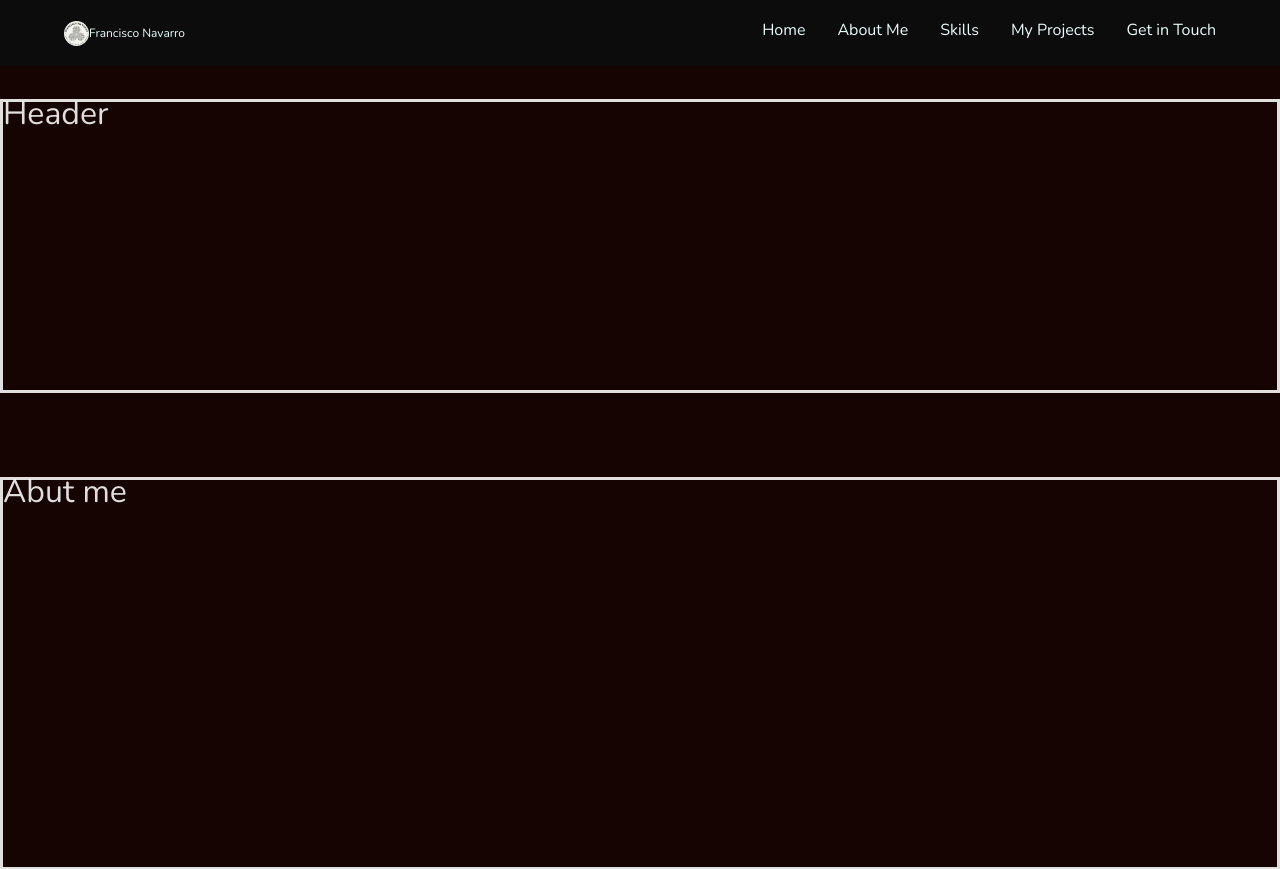
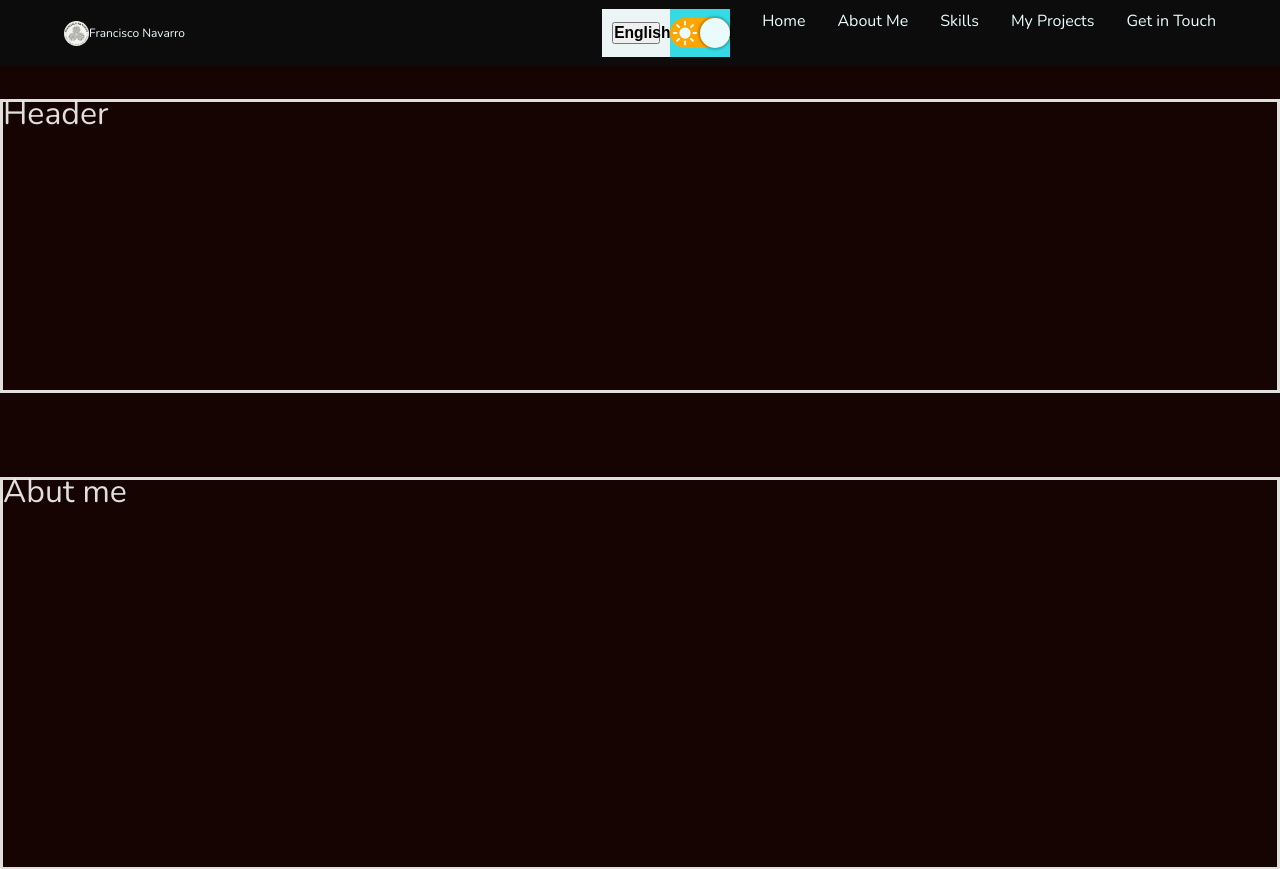
Before and after one commit to FranNavarro27F/Portfolio_fran_2, a React (Vite) app in the folder vite-project/: page / in a window 1280 px wide. Shown: the top 869 px of the page. Built offline with nearby package versions, Linux system fonts and the light colour scheme.

Commit message:
dark and light mode succeeded in using useRef to modify className in css

```diff
--- a/vite-project/src/App.css
+++ b/vite-project/src/App.css
@@ -92,14 +92,12 @@ Variables CSS
 --texto-6-bolt: 700 0.75rem/normal PT Sans;
 --texto-7: 400 0.5625rem/normal PT Sans;
 --texto-7-bolt: 700 0.5625rem/normal PT Sans;  */
-
-
 /* --------------------------------------------------------------- */
 }
 
 
 
-/*--- Mobile menu ---*/
+/*--- <Mobile menu> ---*/
 .nav{
   position: fixed;
   display: flex;
@@ -108,7 +106,7 @@ Variables CSS
   min-height: 4.125rem;
   width: 100vw;
 }
-/* -- logo -- */
+/* -- <logo> -- */
 .logo{
   display: flex;
   /* background-color: #3f4343; */
@@ -122,7 +120,7 @@ Variables CSS
   height: 1.5625rem;
   border-radius: 1rem;
 }
-/* --/ logo-- */
+/* --</logo>-- */
 
 .nav__input:checked + .nav__menu{
   /* background-color: tomato; */
@@ -179,7 +177,7 @@ Variables CSS
     bottom: 0;
     background-color: var(--Color-Neutral-9);
     width: 100vw;
-    height: 40vh;
+    height: 55vh;
     left: 0;
     display: flex;
     justify-content: space-evenly;
@@ -192,9 +190,72 @@ Variables CSS
   .nav__input:checked + .nav__menu{
     clip-path: polygon(100% 0, 0 0, 0 100%, 100% 100%);
   }
+}
+/* <light & dark mode> */
+.language{
+  background-color: #ecf5f6;
+  width: 5rem;
+  height: 3rem;
+  display: flex;
+  justify-content: center;
+  align-items: center;
+}
+.language-switch{
+  display: flex;
+  justify-content: space-between;
+  width: 3rem;
+}
 
+.language_and_light-dark{
+  background-color: #35DAE4;
+  width: 8rem;
+  display: flex;
+  justify-content: space-between;
+  align-items: center;
 }
-/* -----/ Mobile Menu------ */
+
+.switch{
+  background-color:orange;
+  border-radius: 1000px;
+  border: none;
+  position: relative;
+  cursor: pointer;
+  display: flex;
+  outline: none;
+}
+.switch::after{
+  content: "";
+  display: block;
+  width: 30px;
+  height: 30px;
+  position: absolute;
+  background-color: var(--Color-Second-0);
+  top: 0;
+  left: unset;
+  right: 0;
+  border-radius: 100px;
+  transition: .3s ease all;
+  box-shadow: 0px 0px 2px 2px rgba(0, 0, 0, .2);
+}
+.switch span{
+  width: 30px;
+  height: 30px;
+  line-height: 30px;
+  display: block;
+  background: none;
+  color: var(--Color-Second-0)
+}
+.switch.active{
+  background-color:var(--Color-Neutral-8);
+  color: var(--Color-Neutral-9);
+}
+.switch.active::after{
+  right: unset;
+  left: 0;
+}
+/* </ light & dark mode> */
+
+/* -----</ Mobile Menu>------ */
 
 
  .gridContainter{
@@ -208,14 +269,7 @@ Variables CSS
   grid-column-gap: 16px;
  }
 
- .NavBar{
-  background-color: var(--Color-Primary-8);
-  border-style: solid;
 
-  height: 4.125rem;
-  width: 100vw;
-  position: fixed;
- }
  .Header{
   background-color: var(--Color-Primary-9);
   border-style: solid;
--- a/vite-project/src/App.jsx
+++ b/vite-project/src/App.jsx
@@ -1,14 +1,49 @@
-import { useState } from 'react'
-import reactLogo from './assets/react.svg'
+import { useState } from 'react';
+import reactLogo from './assets/react.svg';
 import './App.css'
 import menu from "./assets/menu.svg";
 import fran_logo from "./assets/fran-dev-logo-claro.png";
+import sun from "./assets/sun.svg";
+import moon from "./assets/moon.svg";
+import React, { useRef } from 'react';
 
 function App() {
-  const [count, setCount] = useState(0)
+
+  // const buttonRef= useRef(null);
+  // // console.log(buttonRef)
+
+  // const switch_mode= ()=> {
+  //   buttonRef.current.className= 'rojo';
+  // };
+
+  const button_Dark_Light_ref= useRef(null);
+  const dark_light_active_ref= useRef(null);
+
+
+  const switch_mode= ()=> {
+    if(button_Dark_Light_ref.current.id === ""){
+        button_Dark_Light_ref.current.id = "light";
+    }else if(button_Dark_Light_ref.current.id === "light"){
+      button_Dark_Light_ref.current.id= "dark";
+    }else if(button_Dark_Light_ref.current.id === "dark"){
+      button_Dark_Light_ref.current.id= "light";
+    }
+
+    if(dark_light_active_ref.current.className === "switch"){
+      dark_light_active_ref.current.className= "switch active";
+      return;
+    }
+    if(dark_light_active_ref.current.className === "switch active"){
+      dark_light_active_ref.current.className= "switch";
+      return;
+    }
+
+
+  }
+
 
   return (
-   <div className='gridContainter'>
+   <div className='gridContainter' ref={button_Dark_Light_ref}>
 
     <nav className='nav'>
       <div className='nav__container'>
@@ -21,13 +56,36 @@ function App() {
           <img className='nav__img' src={menu} alt="no hay imagen" />
         </label>
         <input className='nav__input' type='checkbox' id='menu' />
+
+
         <div className='nav__menu'>
+          <div className='language_and_light-dark'>
+            <div className='language'>
+              <button className='language-switch'>
+                <div><span><h3>English</h3></span></div>
+                <div><span><h3>Spanish</h3></span></div>
+              </button>
+            </div>
+            <div className='light-dark'>
+              <button
+                id='switch'
+                className='switch'
+                onClick={switch_mode}
+                ref={dark_light_active_ref}
+                >
+                <span><img src={sun} alt="sun" /></span>
+               <span><img src={moon} alt="moon" /></span>
+              </button>
+            </div>
+          </div>
           <a className='nav__item' href='#'>Home</a>
           <a className='nav__item' href='#About_me'>About Me</a>
           <a className='nav__item' href='#Skills'>Skills</a>
           <a className='nav__item' href='#My_projects'>My Projects</a>
           <a className='nav__item' href='#Footer'>Get in Touch</a>
         </div>
+
+
       </div>
     </nav>
 
```
Also changed, not shown: vite-project/src/assets/moon.svg (added), vite-project/src/assets/sun.svg (added).
